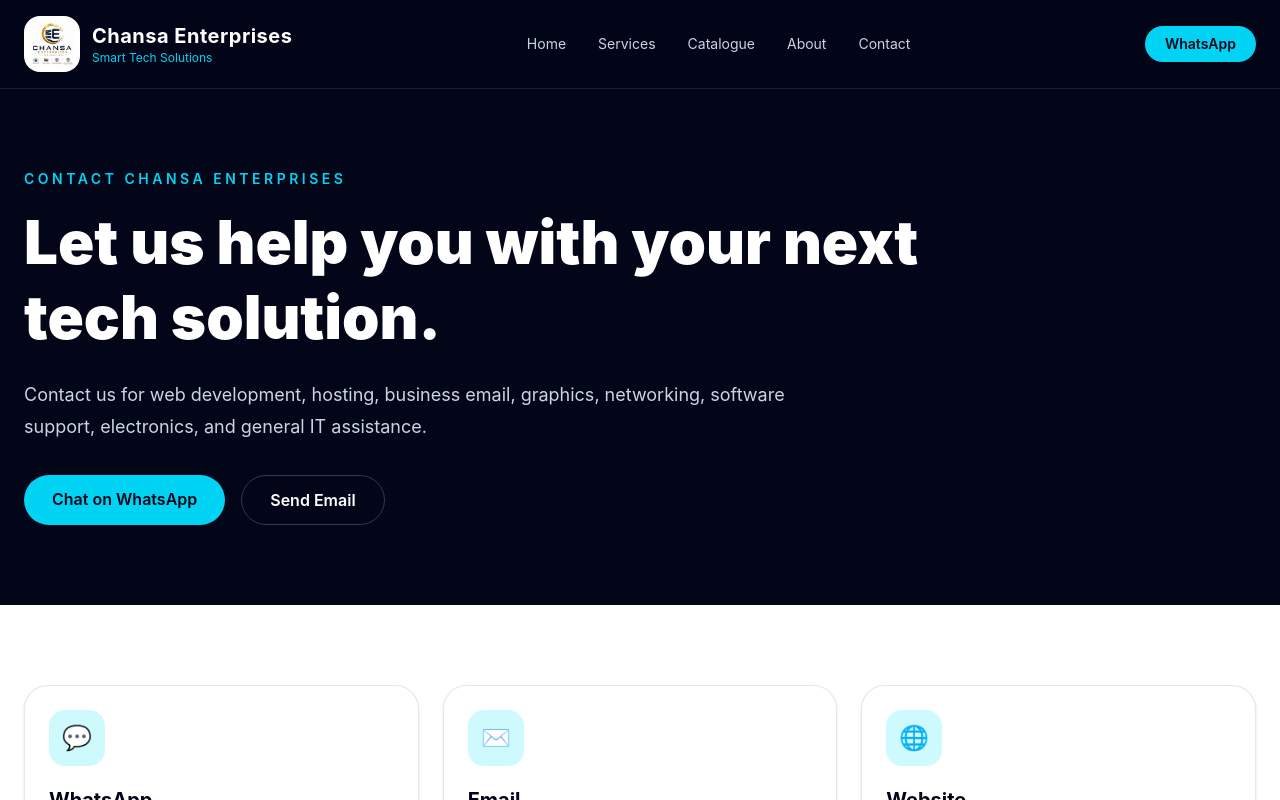
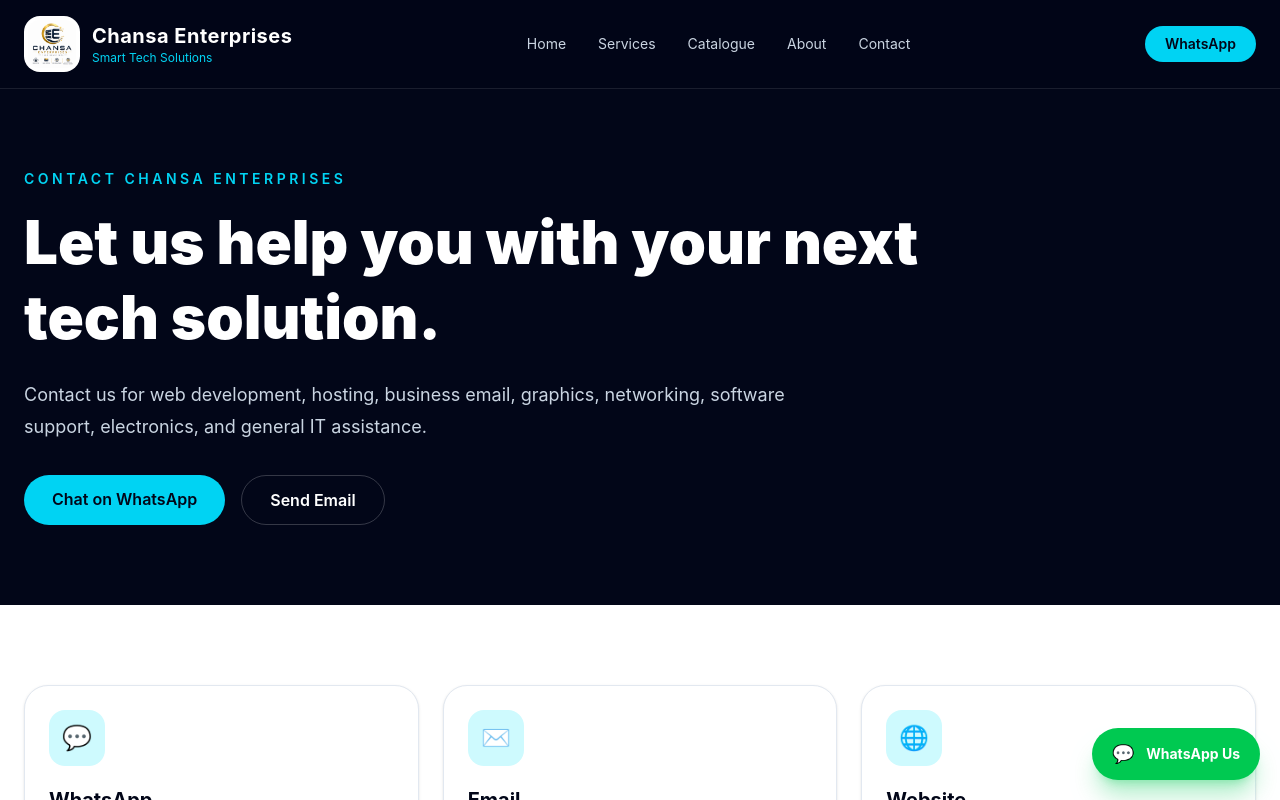
Before and after one commit to chansakelvin438-cloud/chansa-enterprises-website, a React (Vite) app: page /contact in a window 1280 px wide. Shown: the top 800 px of the page. Built offline with nearby package versions, Linux system fonts and the light colour scheme.

Commit message:
Add floating WhatsApp button

```diff
--- a/src/App.jsx
+++ b/src/App.jsx
@@ -1,6 +1,7 @@
 import { Routes, Route } from 'react-router-dom'
 import Navbar from './components/Navbar'
 import Footer from './components/Footer'
+import WhatsAppButton from './components/WhatsAppButton'
 import Home from './pages/Home'
 import About from './pages/About'
 import Services from './pages/Services'
@@ -20,6 +21,8 @@
         <Route path="/contact" element={<Contact />} />
       </Routes>
 
+      <WhatsAppButton />
+
       <Footer />
     </main>
   )
--- /dev/null
+++ b/src/components/WhatsAppButton.jsx
@@ -0,0 +1,15 @@
+function WhatsAppButton() {
+  return (
+    <a
+      href="https://wa.me/260967644528?text=Hello%20Chansa%20Enterprises,%20I%20would%20like%20to%20make%20an%20enquiry."
+      target="_blank"
+      rel="noopener noreferrer"
+      className="fixed bottom-5 right-5 z-50 flex items-center gap-3 rounded-full bg-green-500 px-5 py-3 text-sm font-bold text-white shadow-xl shadow-green-500/30 transition hover:scale-105 hover:bg-green-400"
+    >
+      <span className="text-lg">💬</span>
+      <span className="hidden sm:inline">WhatsApp Us</span>
+    </a>
+  )
+}
+
+export default WhatsAppButton
```
